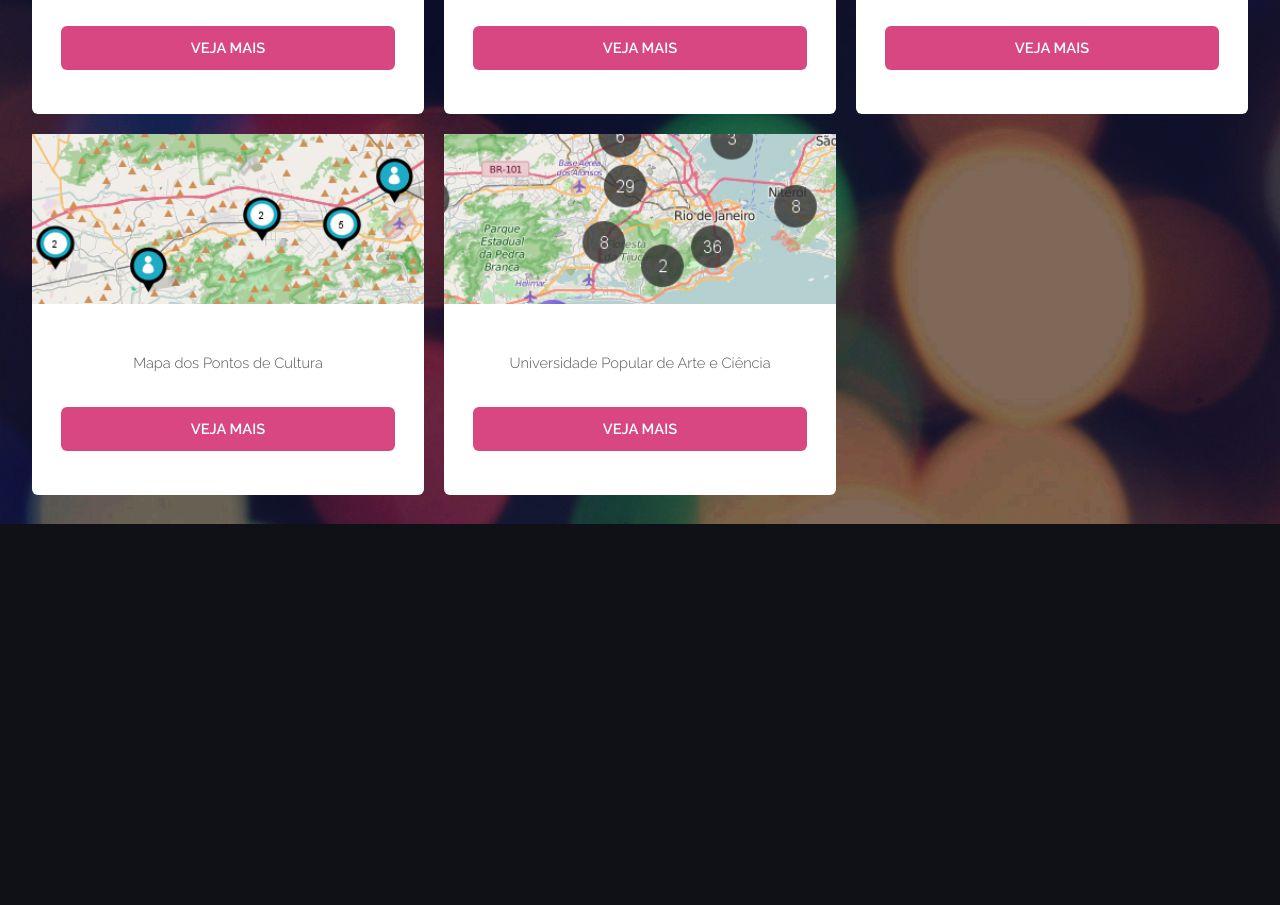
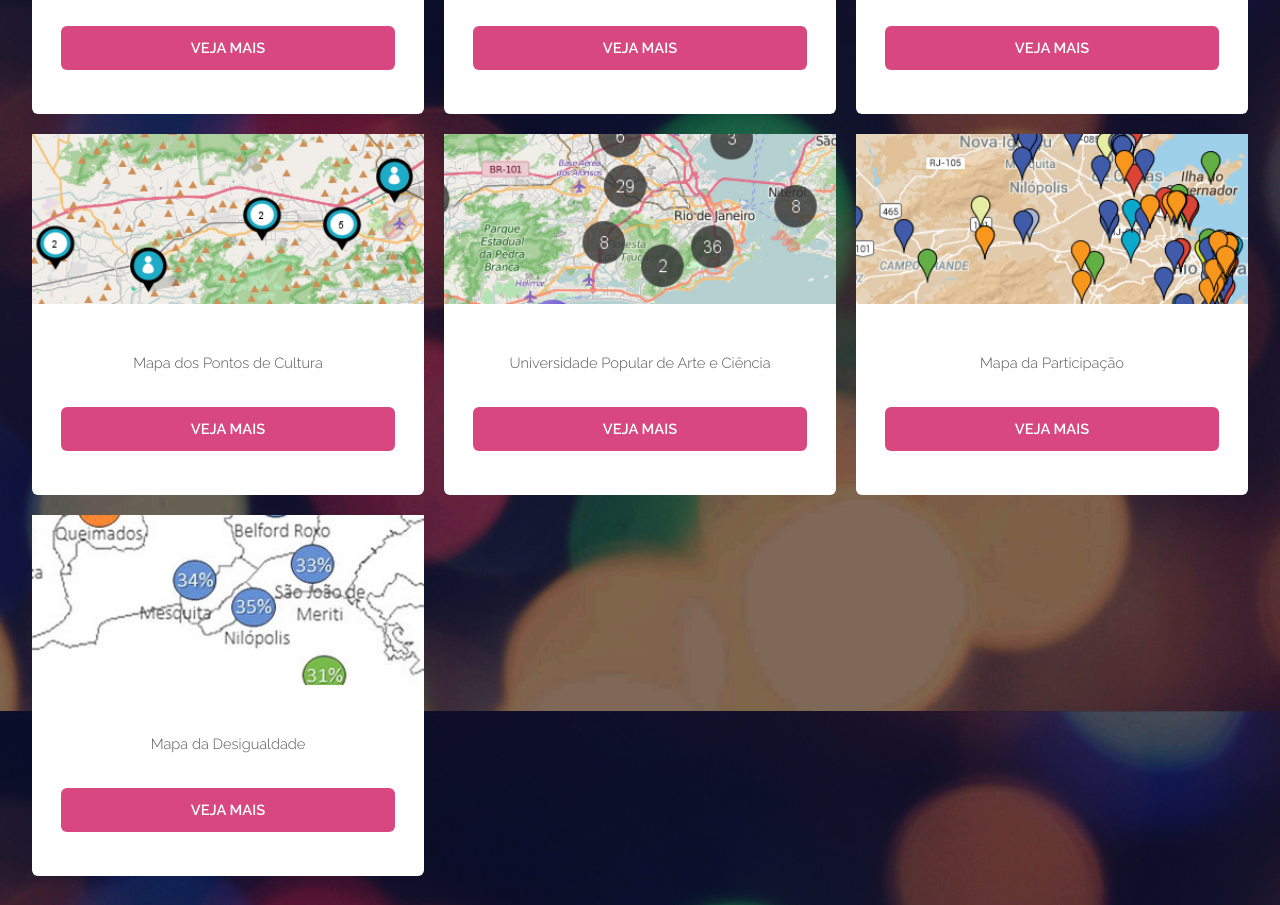
Before and after one commit to mapasrj/mapasrj.github.io, a plain HTML site: page index.html in a window 1280 px wide. Shown: the part 933-1838 px from the top of the page. Before the commit the page ends 1457 px from the top, so only its background shows below. Drawn offline with Linux system fonts and the light colour scheme.

Commit message:
add mapas casa fluminense

```diff
--- a/index.html
+++ b/index.html
@@ -110,9 +110,19 @@
 								<section class="4u"> <a href="http://upac.com.br/#/rede/mapa" target="_blank" class="image featured"><img src="images/upac.jpg" alt=""></a>
 									<div class="box">
 										<p>Universidade Popular de Arte e Ciência</p>
-										<a href="http://upac.com.br/#/rede/mapa" class="button">Veja mais</a> </div>
+										<a href="http://upac.com.br/#/rede/mapa" target="_blank" class="button">Veja mais</a> </div>
+								</section>
+								<section class="4u"> <a href="http://www.forumrio.org/mapas/mapa-participacao/" target="_blank" class="image featured"><img src="images/participacao.jpg" alt=""></a>
+									<div class="box">
+										<p>Mapa da Participação</p>
+										<a href="http://www.forumrio.org/mapas/mapa-participacao/" target="_blank" class="button">Veja mais</a> </div>
 								</section>
 
+						<section class="4u"> <a href="http://www.forumrio.org/mapas/mapa-desigualdade/" target="_blank" class="image featured"><img src="images/desigualdade.jpg" alt=""></a>
+									<div class="box">
+										<p>Mapa da Desigualdade</p>
+										<a href="http://www.forumrio.org/mapas/mapa-desigualdade/" target="_blank" class="button">Veja mais</a> </div>
+								</section>
 
 							</div>
 						</div>
```
Also changed, not shown: images/desigualdade.jpg (added), images/participacao.jpg (added).
